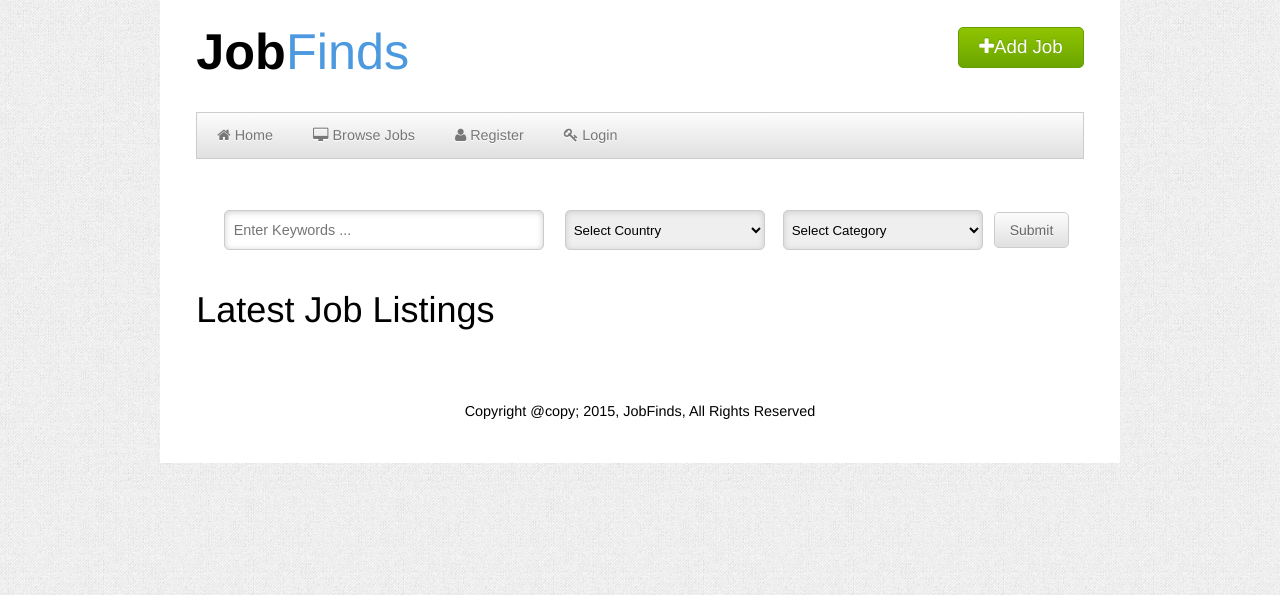
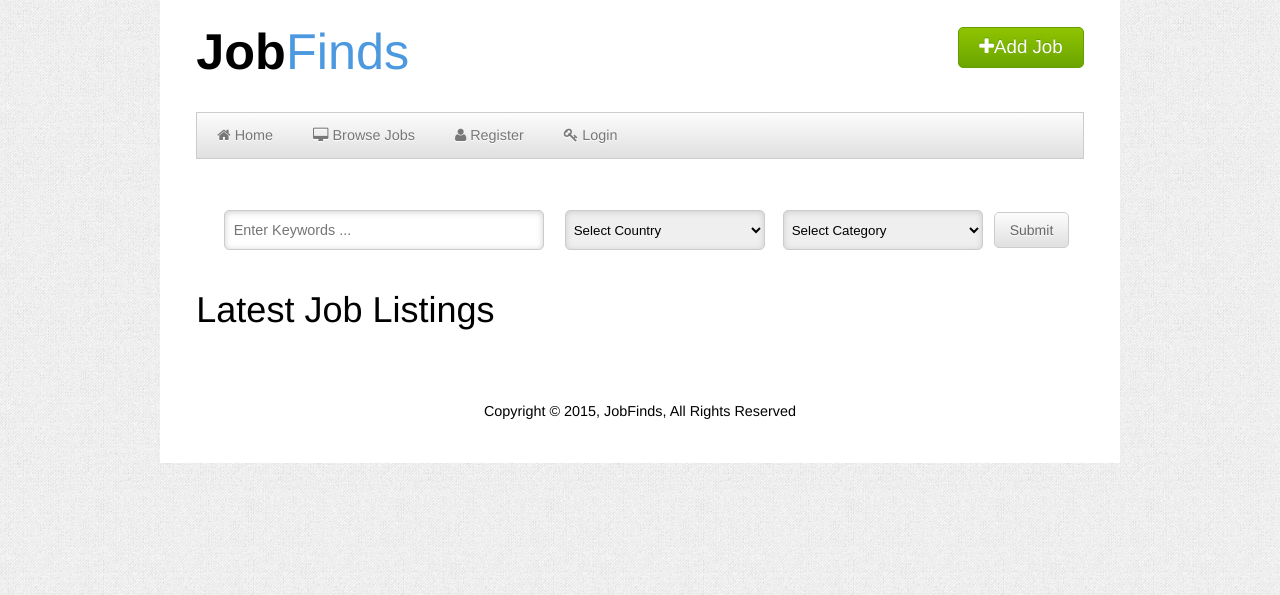
Before and after one commit to dprabin/jobfinder-cakephp-kickstart, a CakePHP app: the page made by app/View/Jobs/index.ctp in a window 1280 px wide. Shown: the top 595 px of the page. Run offline with PHP 8.4 and a stand-in for CakePHP, Linux system fonts and the light colour scheme; the template is opened without the code that fills it, so the values that code supplies are empty; some libraries are stand-ins or nearby versions.

Commit message:
changed &copy

```diff
--- a/app/View/Layouts/default.ctp
+++ b/app/View/Layouts/default.ctp
@@ -58,7 +58,7 @@
 
 
 <footer>
-	<p>Copyright @copy; 2015, JobFinds, All Rights Reserved</p>
+	<p>Copyright &copy; 2015, JobFinds, All Rights Reserved</p>
 </footer>
 
 
```
